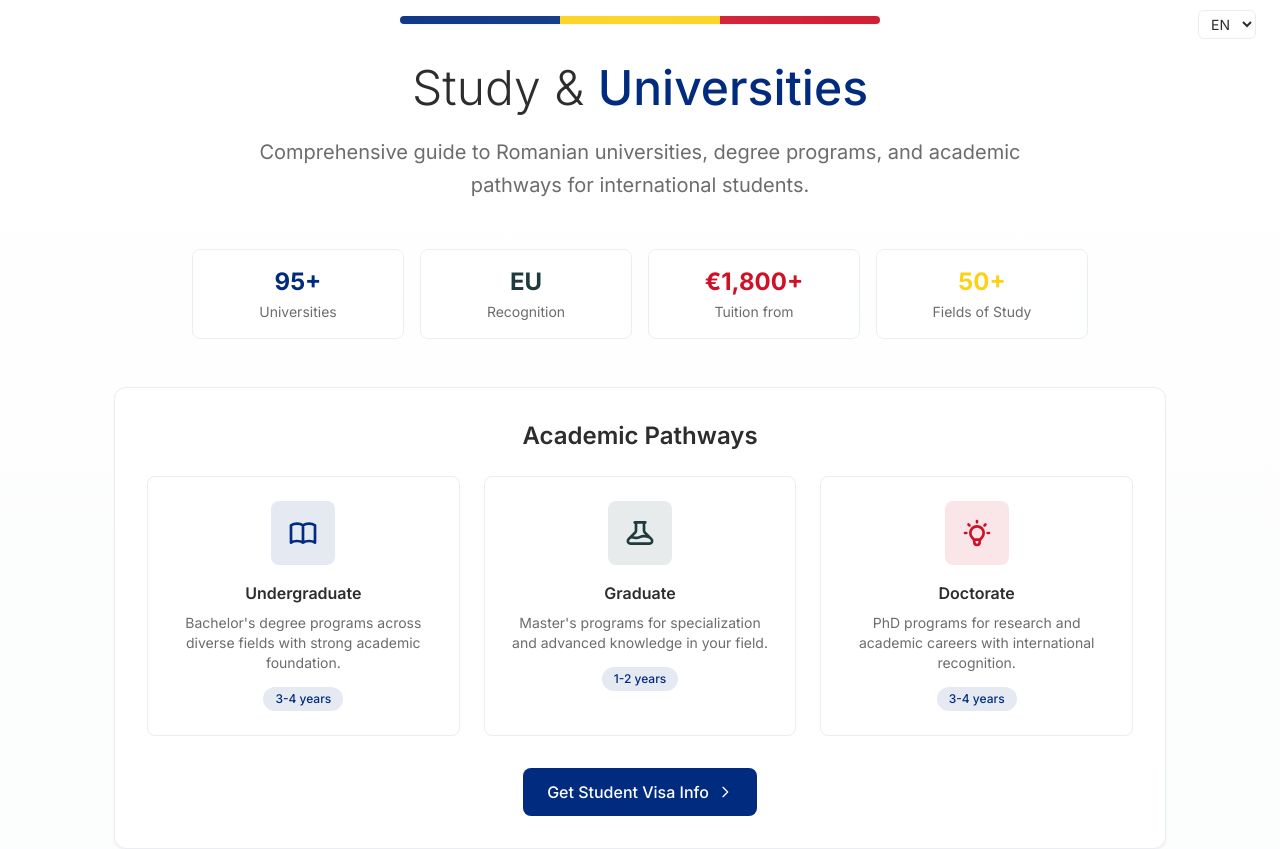
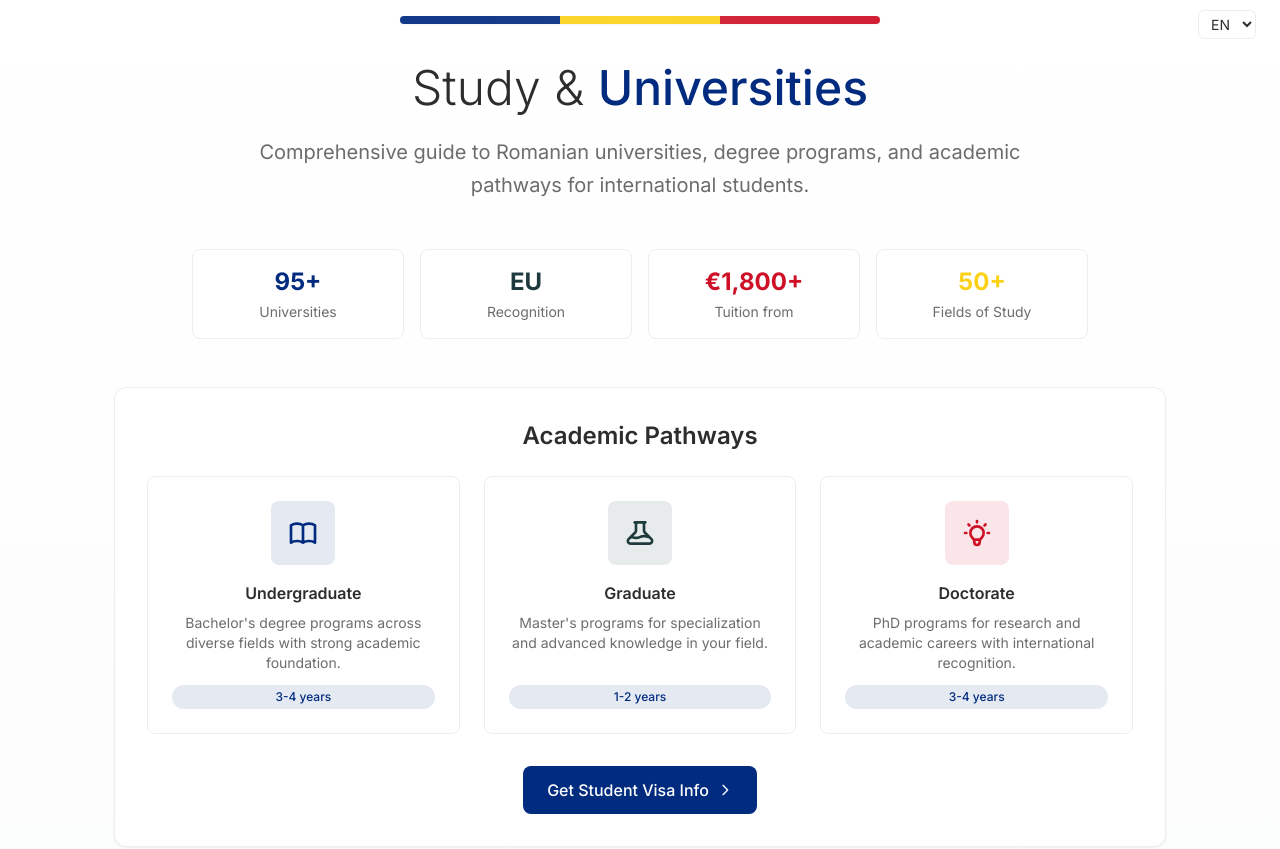
Before and after one commit to CodeNKoffee/eye-on-romania, a Next.js app: page /en/study in a window 1280 px wide. Shown: the top 849 px of the page. Built offline with nearby package versions, Linux system fonts and the light colour scheme.

Commit message:
ref: fix missing translations

```diff
--- a/src/app/[locale]/study/components/StudyEssentials.tsx
+++ b/src/app/[locale]/study/components/StudyEssentials.tsx
@@ -48,7 +48,7 @@ export default function StudyEssentials() {
   ];
 
   return (
-    <div className="bg-white rounded-xl shadow-sm border border-danube-mist p-8 mb-8">
+    <div className="bg-white rounded-xl shadow-sm border border-danube-mist p-8 mb-8 mt-12">
       <h2 className="text-2xl font-semibold text-transylvanian-stone mb-6 text-center">
         {t('essentials.title')}
       </h2>
--- a/src/app/[locale]/study/components/StudyPathways.tsx
+++ b/src/app/[locale]/study/components/StudyPathways.tsx
@@ -49,13 +49,13 @@ export default function StudyPathways() {
 
       <div className="grid md:grid-cols-3 gap-6">
         {pathways.map((pathway, index) => (
-          <div key={index} className="text-center p-6 rounded-lg border border-danube-mist hover:shadow-md transition-shadow">
-            <div className={`inline-flex items-center justify-center w-16 h-16 bg-${pathway.color}/10 text-${pathway.color} rounded-lg mb-4`}>
+          <div key={index} className="text-center p-6 rounded-lg border border-danube-mist hover:shadow-md transition-shadow flex flex-col h-full">
+            <div className={`inline-flex items-center justify-center w-16 h-16 bg-${pathway.color}/10 text-${pathway.color} rounded-lg mb-4 mx-auto`}>
               {pathway.icon}
             </div>
             <h3 className="font-semibold text-transylvanian-stone mb-2">{pathway.title}</h3>
-            <p className="text-sm text-transylvanian-stone/70 mb-3">{pathway.description}</p>
-            <div className="text-xs text-tricolor-blue font-medium bg-tricolor-blue/10 px-3 py-1 rounded-full inline-block">
+            <p className="text-sm text-transylvanian-stone/70 mb-3 flex-grow">{pathway.description}</p>
+            <div className="text-xs text-tricolor-blue font-medium bg-tricolor-blue/10 px-3 py-1 rounded-full inline-block mt-auto">
               {pathway.duration}
             </div>
           </div>
--- a/src/locales/en.json
+++ b/src/locales/en.json
@@ -229,6 +229,7 @@
       "details": { "title": "Detailed Itinerary" },
       "stopPlaceholder": "Details and tips for this stop will be added soon.",
       "practical": {
+        "whereToStay": "Where to Stay",
         "gettingThere": "Getting There",
         "byTrain": { "label": "By Train:", "example": "3-4 hours from Bucharest" },
         "byCar": { "label": "By Car:", "example": "2.5 hours via A1" },
--- a/src/locales/ro.json
+++ b/src/locales/ro.json
@@ -228,6 +228,7 @@
     "details": { "title": "Itinerariu detaliat" },
     "stopPlaceholder": "Detalii și sfaturi pentru această oprire vor fi adăugate în curând.",
     "practical": {
+      "whereToStay": "Unde să stai",
       "gettingThere": "Cum ajungi",
       "byTrain": { "label": "Cu trenul:", "example": "3-4 ore din București" },
       "byCar": { "label": "Cu mașina:", "example": "2.5 ore via A1" },
```
